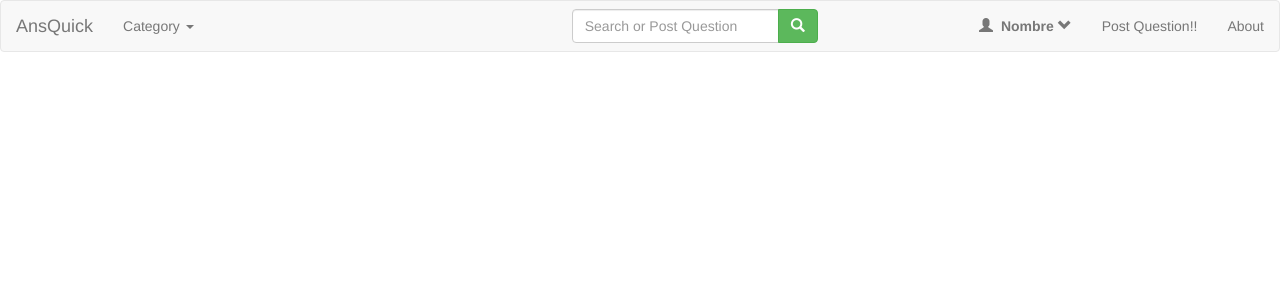
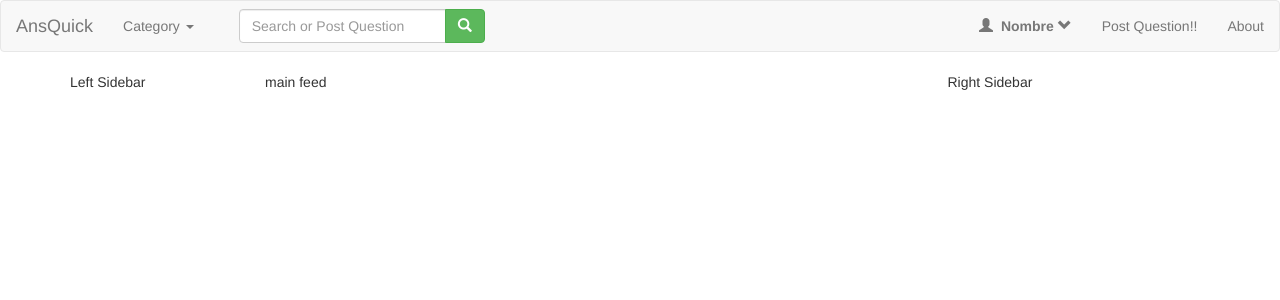
Before and after one commit to rajeshgupta3579/AnsQuick, a CodeIgniter app: page /database/ in a window 1280 px wide. Shown: the top 300 px of the page. Run offline with CodeIgniter, Linux system fonts and the light colour scheme; some libraries are stand-ins or nearby versions.

Commit message:
taking sessions working finallyyyy hashhgit add .!

```diff
--- /dev/null
+++ b/application/views/AnsQuick/feedElement.php
@@ -0,0 +1,17 @@
+<div class="container">
+  <!-- The row that contains the three main columns of the website. -->
+  <div class="row">
+    <!-- Left sidebar: A cell that spans 2 columns -->
+    <div class="col-md-2">
+      Left Sidebar
+    </div>
+    <!-- Main feed: A cell that spans 7 columns -->
+    <div class="col-md-7">
+      main feed
+    </div>
+    <!-- Right sidebar: A cell that spans 3 columns -->
+    <div class="col-md-3">
+      Right Sidebar
+    </div>
+  </div>
+</div>
--- a/application/views/AnsQuick/header.php
+++ b/application/views/AnsQuick/header.php
@@ -24,7 +24,7 @@
   </style>
 </head>
 <body>
-<nav class="navbar navbar-default "  role="navigation">
+<nav class="navbar navbar-fixed top navbar-default "  role="navigation">
   <!-- Brand and toggle get grouped for better mobile display -->
   <div class="navbar-header">
     <button type="button" class="navbar-toggle" data-toggle="collapse" data-target="#bs-example-navbar-collapse-1">
@@ -54,7 +54,7 @@
       </li>
     </ul>
     <div class="col-sm-6 col-md-6">
-        <form class="navbar-form navbar-right" role="search" >
+        <form class="navbar-form " role="search" >
         <div class="input-group">
             <input id="searchBox" type="text" class="form-control col-xs-10 searchBox" placeholder="Search or Post Question" name="q">
             <div class="input-group-btn">
--- a/application/views/AnsQuick/index.php
+++ b/application/views/AnsQuick/index.php
@@ -1,2 +1,3 @@
 <?php include('header.php'); ?>
+<?php include('feedElement.php'); ?>
 <?php include('footer.php'); ?>
```
